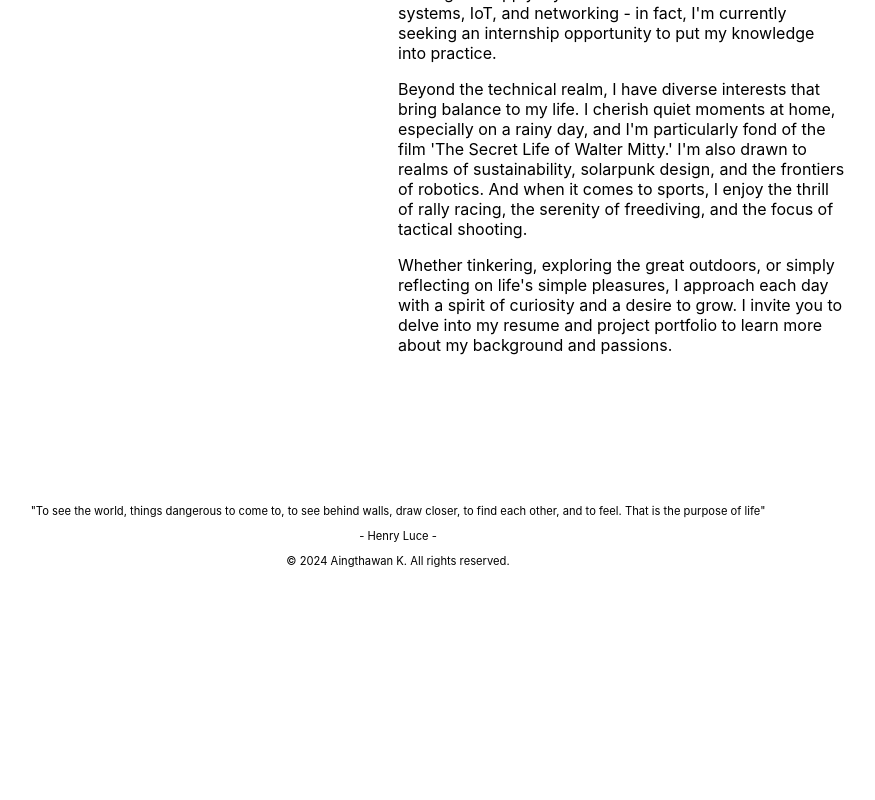
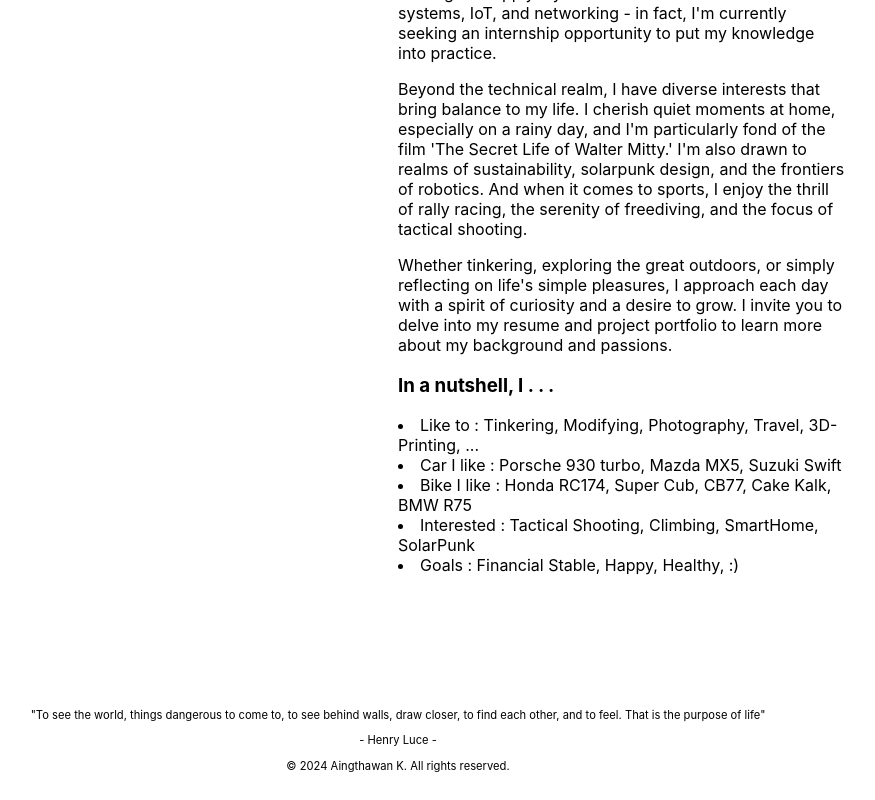
Before and after one commit to aingez/aingthawan, a React (Create React App) app: page /about in a window 1280 px wide. Shown: the part 673-1473 px from the top of the page, without its empty margins (242-1117 px from the left). Before the commit the page ends 1268 px from the top, so only its background shows below. Built offline with nearby package versions, Linux system fonts and the light colour scheme.

Commit message:
about update

```diff
--- a/src/components/About/About.js
+++ b/src/components/About/About.js
@@ -81,8 +81,12 @@ const About = ({ title, description, buttonText, imageSrc }) => {
           <Button>{buttonText || aboutData.buttonText}</Button>
         </DescriptionItem>
         <DescriptionItem>
-          {(description || aboutData.description).map((paragraph, index) => (
+          {(aboutData.description).map((paragraph, index) => (
             <p key={index}>{paragraph}</p>
+          ))}
+          <h3>In a nutshell, I . . .</h3>
+          {(aboutData.ilike).map((paragraph, index) => (
+            <li key={index}>{paragraph}</li>
           ))}
         </DescriptionItem>
       </DescriptionContainer>
--- a/src/components/About/aboutData.js
+++ b/src/components/About/aboutData.js
@@ -8,6 +8,13 @@ export const aboutData = {
       "Beyond the technical realm, I have diverse interests that bring balance to my life. I cherish quiet moments at home, especially on a rainy day, and I'm particularly fond of the film 'The Secret Life of Walter Mitty.' I'm also drawn to realms of sustainability, solarpunk design, and the frontiers of robotics. And when it comes to sports, I enjoy the thrill of rally racing, the serenity of freediving, and the focus of tactical shooting.",
       "Whether tinkering, exploring the great outdoors, or simply reflecting on life's simple pleasures, I approach each day with a spirit of curiosity and a desire to grow. I invite you to delve into my resume and project portfolio to learn more about my background and passions."
     ],
+    ilike: [
+      "Like to : Tinkering, Modifying, Photography, Travel, 3D-Printing, ...",
+      "Car I like : Porsche 930 turbo, Mazda MX5, Suzuki Swift",
+      "Bike I like : Honda RC174, Super Cub, CB77, Cake Kalk, BMW R75",
+      "Interested : Tactical Shooting, Climbing, SmartHome, SolarPunk",
+      "Goals : Financial Stable, Happy, Healthy, :)",
+    ],
     buttonText: "Download Resume",
     imageSrc: AboutPic
   };
--- a/src/components/Portfolio/Portfolio.js
+++ b/src/components/Portfolio/Portfolio.js
@@ -98,7 +98,7 @@ const Portfolio = () => {
 
   return (
     <PortfolioContainer>
-      <Title>Portfolio</Title>
+      <Title>What I've Done</Title>
       <CardGrid>
         {portfolioData.map((project, index) => (
           <CardContainer key={index} onClick={() => handleCardClick(index)}>
```
